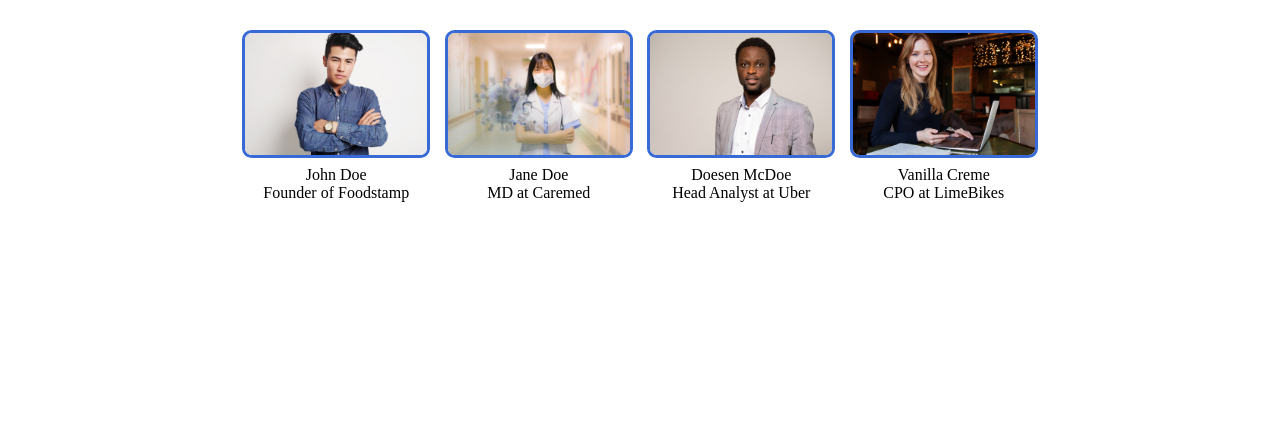
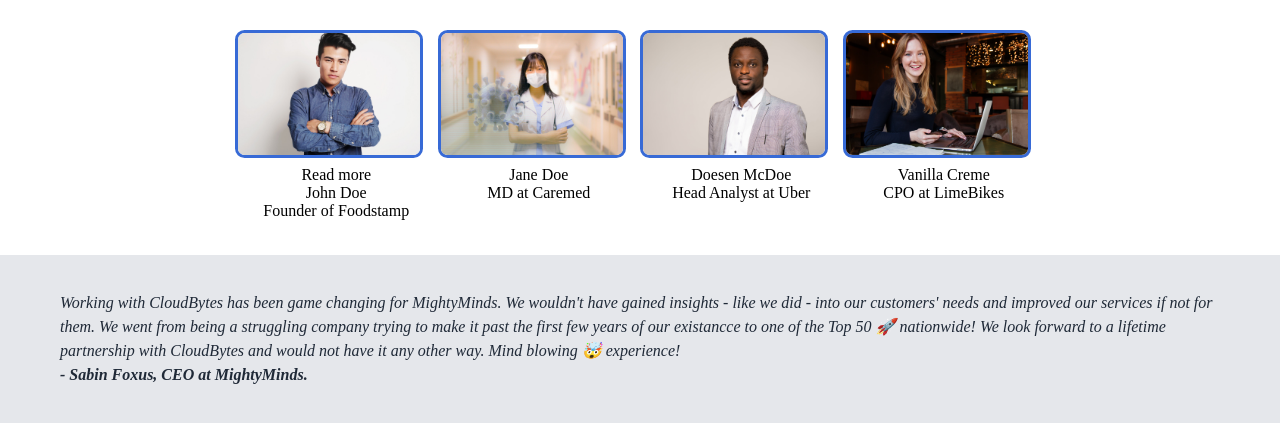
Before and after one commit to belladoeswork/landing-page, a plain HTML site: page index.html in a window 1280 px wide. Shown: the part 574-997 px from the top of the page. Before the commit the page ends 829 px from the top, so only its background shows below. Drawn offline with Linux system fonts and the light colour scheme.

Commit message:
Add HTML code for Testimonial section and style with CSS. Add hover and link properties to images from the Case stusy section.

```diff
--- a/index.html
+++ b/index.html
@@ -52,33 +52,56 @@
     <section class="cases">
         <div class="done">
             <div class="people">
-                <h3>People that trusted us with their data</h3>
+                <h3>Hear from people that trusted us with their data</h3>
             </div>
             <div class="cs">
                 <div class="cs-1">
-                    <img src="model-2911332_1920.jpg" alt="John Doe" />
+                    <a href="#johndoe">
+                        <img src="model-2911332_1920.jpg" alt="John Doe">
+                    </a>
+                    <div class="middle">
+                        <div class="text">Read more</div>
+                    </div>
                     <div class="name">John Doe</div><div class="role">Founder of Foodstamp</div>
                 </div>
                 <div class="cs-2">
-                    <img src="virus-4931227_1920.jpg" alt="Jane Doe" />
+                    <a href="#janedoe">
+                        <img src="virus-4931227_1920.jpg" alt="Jane Doe">
+                    </a>
                     <div class="name">Jane Doe</div><div class="role">MD at Caremed</div>
                 </div>
                 <div class="cs-3">
-                    <img src="black-professional-4334648_1920.jpg" alt="Doesen McDoe" />
+                    <a href="#doesenmc">
+                        <img src="black-professional-4334648_1920.jpg" alt="Doesen McDoe">
+                    </a>
                     <div class="name">Doesen McDoe</div><div class="role">Head Analyst at Uber</div>
                 </div>
                 <div class="cs-4">
-                      <img src="business-3560916_1920.jpg" alt="Vanilla Creme" />
+                      <a href="#vanillac">
+                          <img src="business-3560916_1920.jpg" alt="Vanilla Creme">
+                      </a>
                       <div class="name">Vanilla Creme</div><div class="role">CPO at LimeBikes</div>
                 </div>
             </div>
         </div>
   </section>
 
+    <!-- Testimonial section -->
 
-    <!-- Review section -->
+    <div class="blockquote">
+        <blockquote>Working with CloudBytes has been game changing for MightyMinds. We wouldn't have
+            gained insights - like we did - into our customers' needs and improved our services if not
+            for them. We went from being a struggling company trying to make it past the first
+            few years of our existancce to one of the Top 50 &#128640; nationwide! We look forward to a lifetime
+            partnership with CloudBytes and would not have it any other way. Mind blowing &#x1f92f; experience!
+            <br>
+            <b>- Sabin Foxus, CEO at MightyMinds.</b></br>
+        </blockquote>
+    </div>
 
-    <!-- Email subscription / call to action -->
+
+
+    <!-- Call to action section -->
 
     <!-- Footer -->
 
--- a/style.css
+++ b/style.css
@@ -113,8 +113,20 @@ img {
     height: auto;
     vertical-align: middle;
     margin-bottom: 8px;
+    opacity: 1;
+    display: block;
+    transition: .5s ease;
+    backface-visibility: hidden;
 }
 
+.container:hover .image {
+    opacity: 0.3;
+}
+
+.done img:hover {
+    opacity: 0.6;
+
+}
 
 .cs {
     display: flex;
@@ -131,3 +143,15 @@ img {
 .cs-1, .cs-2, .cs-3, .cs-4 {
     text-align: center;
 }
+
+.blockquote {
+    background-color: #e5e7eb;
+    padding: 20px;
+    color: #1f2937;
+    font-style: italic;
+    line-height: 1.5em;
+    text-align: left;
+}
+.author {
+    text-align: justify;
+}
```
